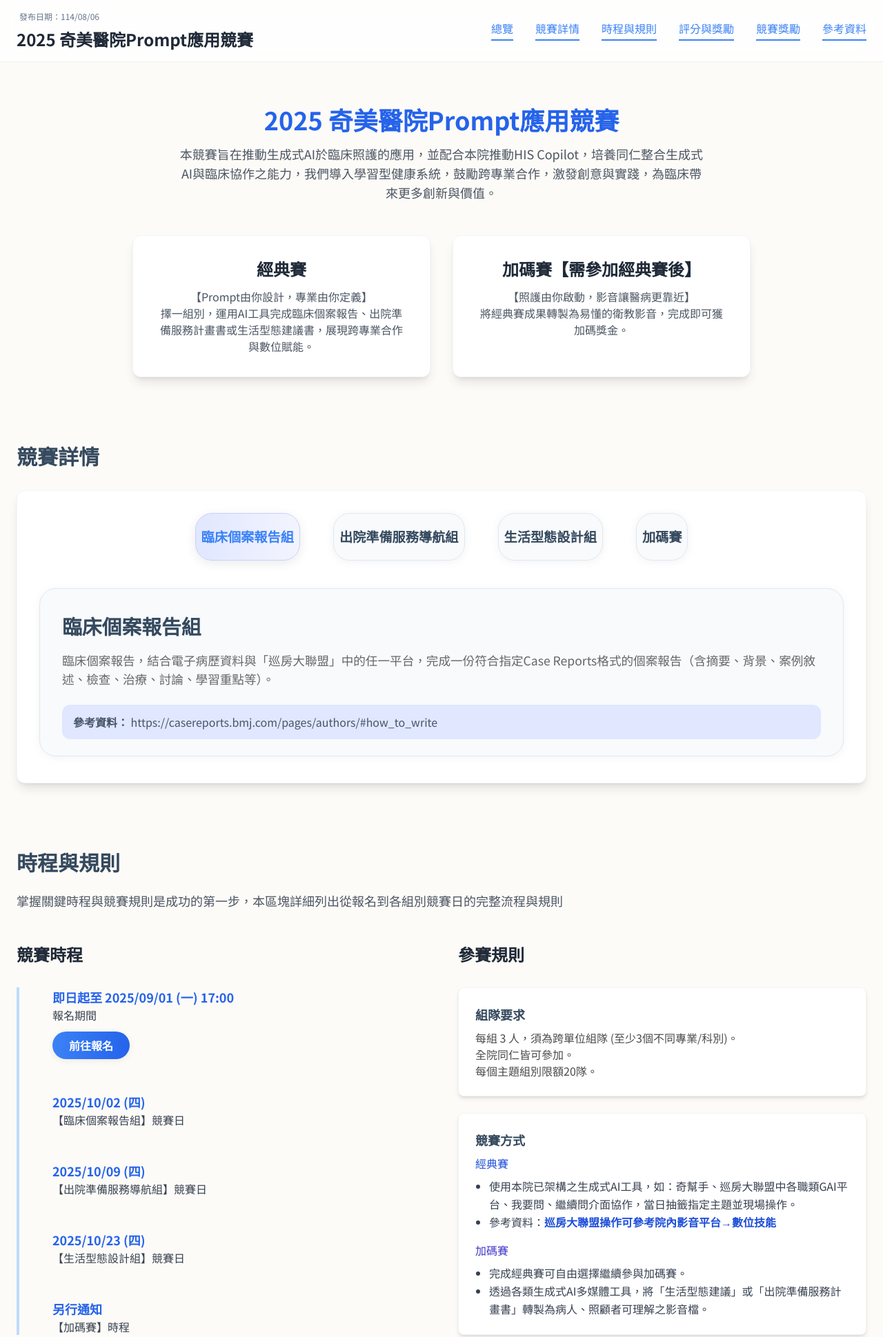
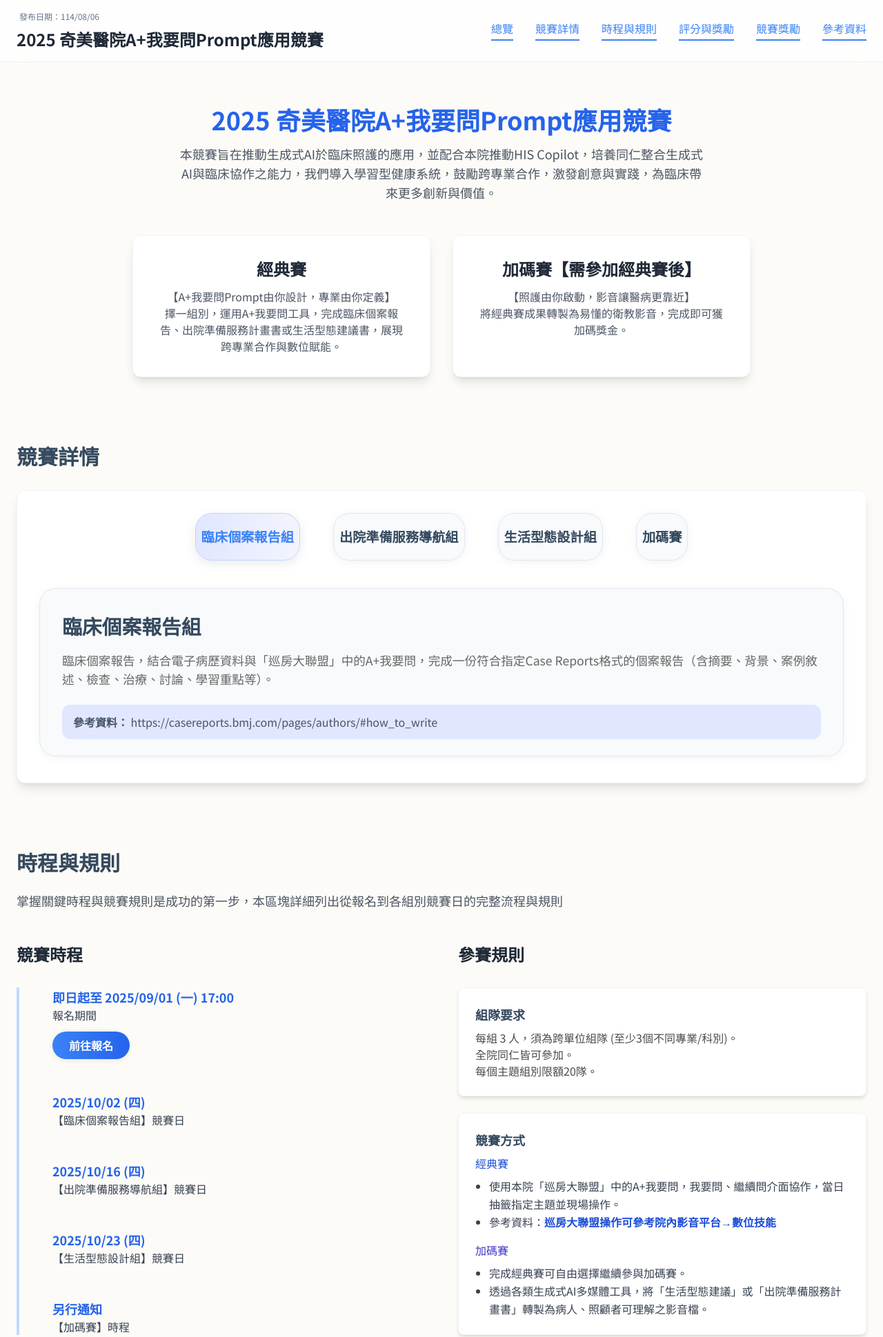
Before and after one commit to chylio/ai_everywhere, a plain HTML site: page index.html in a window 1280 px wide. Shown: the top 1939 px of the page at 69% size. Drawn offline with nearby package versions, Linux system fonts and the light colour scheme.

Commit message:
Update index.html

```diff
--- a/index.html
+++ b/index.html
@@ -3,7 +3,7 @@
 <head>
     <meta charset="UTF-8">
     <meta name="viewport" content="width=device-width, initial-scale=1.0">
-    <title>2025 奇美醫院Prompt應用競賽</title>
+    <title>2025 奇美醫院A+我要問Prompt應用競賽</title>
     <script src="https://cdn.tailwindcss.com"></script>
     <link href="https://fonts.googleapis.com/css2?family=Noto+Sans+TC:wght@400;500;700&display=swap" rel="stylesheet">
     <style>
@@ -168,7 +168,7 @@
         <nav class="container mx-auto px-6 py-4 flex justify-between items-center" style="position:relative;">
             <div class="header-title-group">
                 <span class="publish-date-text">發布日期：114/08/06</span>
-                <h1 class="text-xl md:text-2xl font-bold text-gray-800 center-title" style="margin:0;">2025 奇美醫院Prompt應用競賽</h1>
+                <h1 class="text-xl md:text-2xl font-bold text-gray-800 center-title" style="margin:0;">2025 奇美醫院A+我要問Prompt應用競賽</h1>
             </div>
             <div class="hidden md:flex space-x-8">
                 <a href="#overview" class="nav-link text-gray-600 border-b-2 border-transparent pb-1">總覽</a>
@@ -196,14 +196,14 @@
 
         <!-- Section 1: Overview -->
         <section id="overview" class="mb-24 text-center">
-            <h2 class="text-4xl font-bold text-blue-600 mb-4 center-title">2025 奇美醫院Prompt應用競賽</h2>
+            <h2 class="text-4xl font-bold text-blue-600 mb-4 center-title">2025 奇美醫院A+我要問Prompt應用競賽</h2>
             <p class="text-lg text-gray-600 max-w-3xl mx-auto center-title">
                 本競賽旨在推動生成式AI於臨床照護的應用，並配合本院推動HIS Copilot，培養同仁整合生成式AI與臨床協作之能力，我們導入學習型健康系統，鼓勵跨專業合作，激發創意與實踐，為臨床帶來更多創新與價值。
             </p>
             <div class="mt-12 grid grid-cols-1 md:grid-cols-2 gap-8 max-w-4xl mx-auto">
                 <div class="bg-white p-8 rounded-xl shadow-lg border border-gray-100">
                     <h3 class="text-2xl font-bold text-gray-800 mb-3 center-title">經典賽</h3>
-                    <p class="text-gray-600">【Prompt由你設計，專業由你定義】<br>擇一組別，運用AI工具完成臨床個案報告、出院準備服務計畫書或生活型態建議書，展現跨專業合作與數位賦能。</p>
+                    <p class="text-gray-600">【A+我要問Prompt由你設計，專業由你定義】<br>擇一組別，運用A+我要問工具，完成臨床個案報告、出院準備服務計畫書或生活型態建議書，展現跨專業合作與數位賦能。</p>
                 </div>
                 <div class="bg-white p-8 rounded-xl shadow-lg border border-gray-100">
                     <h3 class="text-2xl font-bold text-gray-800 mb-3 center-title">加碼賽【需參加經典賽後】</h3>
@@ -230,7 +230,7 @@
                     <div class="section-card">
                       <h3 class="section-title">臨床個案報告組</h3>
                       <div class="section-desc">
-                        臨床個案報告，結合電子病歷資料與「巡房大聯盟」中的任一平台，完成一份符合指定Case Reports格式的個案報告（含摘要、背景、案例敘述、檢查、治療、討論、學習重點等）。
+                        臨床個案報告，結合電子病歷資料與「巡房大聯盟」中的A+我要問，完成一份符合指定Case Reports格式的個案報告（含摘要、背景、案例敘述、檢查、治療、討論、學習重點等）。
                       </div>
                       <div class="section-ref">
                         <strong>參考資料：</strong>
@@ -243,7 +243,7 @@
                     <div class="section-card">
                       <h3 class="section-title">出院準備服務導航組</h3>
                       <div class="section-desc">
-                        產出具全面性、整合性的「出院準備服務計畫書」結合醫師、專師、護理師、營養師、社工師、物理治療師、出院準備專責護理師等多專業協作，內容須涵蓋醫療照護、營養、復健、社會支持與個別化需求。
+                        運用「巡房大聯盟」中的A+我要問，產出具全面性、整合性的「出院準備服務計畫書」結合醫師、專師、護理師、營養師、社工師、物理治療師、出院準備專責護理師等多專業協作，內容須涵蓋醫療照護、營養、復健、社會支持與個別化需求。
                       </div>
                       <div class="section-ref">
                         <strong>參考資料：</strong>
@@ -256,7 +256,7 @@
                     <div class="section-card">
                       <h3 class="section-title">生活型態設計組</h3>
                       <div class="section-desc">
-                        根據疾病狀態產出「個人生活型態建議」以電子病歷資料出發，聚焦於慢性病個案，強化對生活型態醫學介入策略之理解與連結，同時強調S.M.A.R.T.目標設定。
+                        運用「巡房大聯盟」中的A+我要問，根據疾病狀態產出「個人生活型態建議」以電子病歷資料出發，聚焦於慢性病個案，強化對生活型態醫學介入策略之理解與連結，同時強調S.M.A.R.T.目標設定。
                       </div>
                       <div class="section-ref">
                         <strong>參考資料：</strong>
@@ -316,7 +316,7 @@
                                 <p class="text-gray-700">【臨床個案報告組】競賽日</p>
                             </div>
                             <div class="timeline-item mb-12">
-                                <p class="font-bold text-lg text-blue-600">2025/10/09 (四)</p>
+                                <p class="font-bold text-lg text-blue-600">2025/10/16 (四)</p>
                                 <p class="text-gray-700">【出院準備服務導航組】競賽日</p>
                             </div>
                             <div class="timeline-item mb-12">
@@ -343,7 +343,7 @@
                                 <div class="mb-4">
                                     <span class="score-label text-blue-700">經典賽</span>
                                     <ul class="list-disc pl-5 text-gray-700 mt-2 mb-2 leading-relaxed">
-                                        <li>使用本院已架構之生成式AI工具，如：奇幫手、巡房大聯盟中各職類GAI平台、我要問、繼續問介面協作，當日抽籤指定主題並現場操作。</li>
+                                        <li>使用本院「巡房大聯盟」中的A+我要問，我要問、繼續問介面協作，當日抽籤指定主題並現場操作。</li>
                                         <li>參考資料：<span class="text-blue-700 font-bold">巡房大聯盟操作可參考院內影音平台→數位技能</span></li>
                                     </ul>
                                 </div>
```
